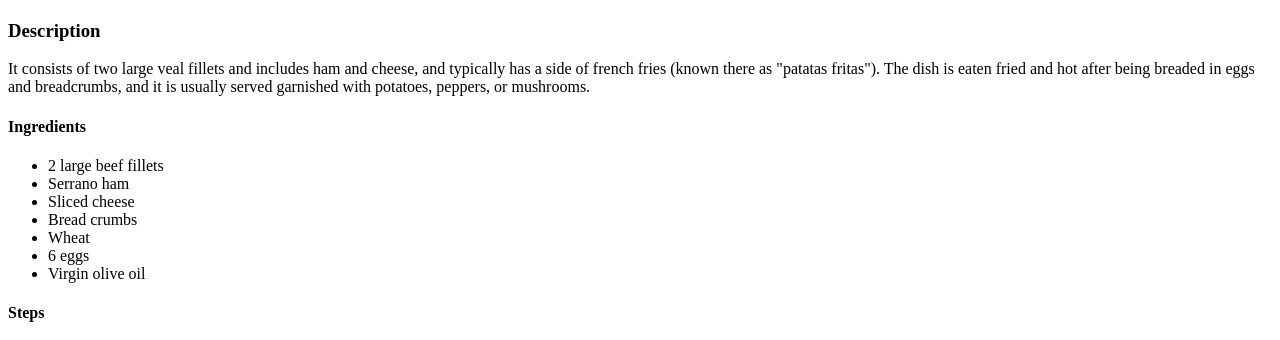
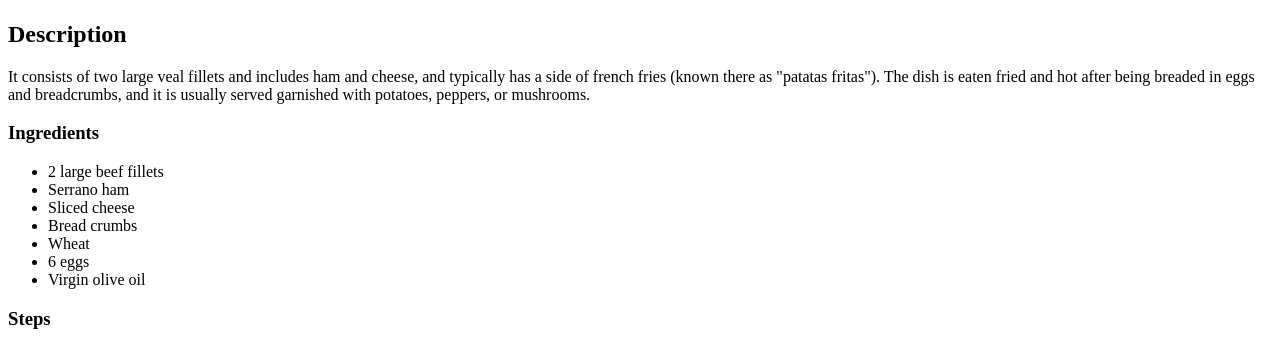
Before and after one commit to mu-di/odin-recipes, a plain HTML site: page recipes/cachopo.html in a window 1280 px wide. Shown: the part 458-798 px from the top of the page. Drawn offline with Linux system fonts and the light colour scheme.

Commit message:
The headings where too small
I've made bigger headings for ingredients, steps and description

```diff
--- a/recipes/cachopo.html
+++ b/recipes/cachopo.html
@@ -8,10 +8,10 @@
 <body>
     <h1>Traditional Cachopo from Asturias</h1>
     <img src="https://www.huleymantel.com/uploads/s1/33/20/68/disen-o-sin-ti-tulo-2022-04-27t080001-064.jpeg" alt="Apetising Cachopo" width="500">
-    <h3>Description</h3>
+    <h2>Description</h2>
     <p>It consists of two large veal fillets and includes ham and cheese, and typically has a side of french fries (known there as "patatas fritas").
         The dish is eaten fried and hot after being breaded in eggs and breadcrumbs, and it is usually served garnished with potatoes, peppers, or mushrooms.</p>
-    <h4>Ingredients</h4>
+    <h3>Ingredients</h3>
     <ul>
         <li>2 large beef fillets</li>
         <li>Serrano ham</li>
@@ -21,7 +21,7 @@
         <li>6 eggs</li>
         <li>Virgin olive oil</li>
     </ul>
-    <h4>Steps</h4>
+    <h3>Steps</h3>
     <ol>
         <li>We beat the 6 eggs. We throw them in a large rectangular bucket-the size of this will depend on the size of the fillets.</li>
         <li>In one dish, we spread out one of the fillets by hand.</li>
```
